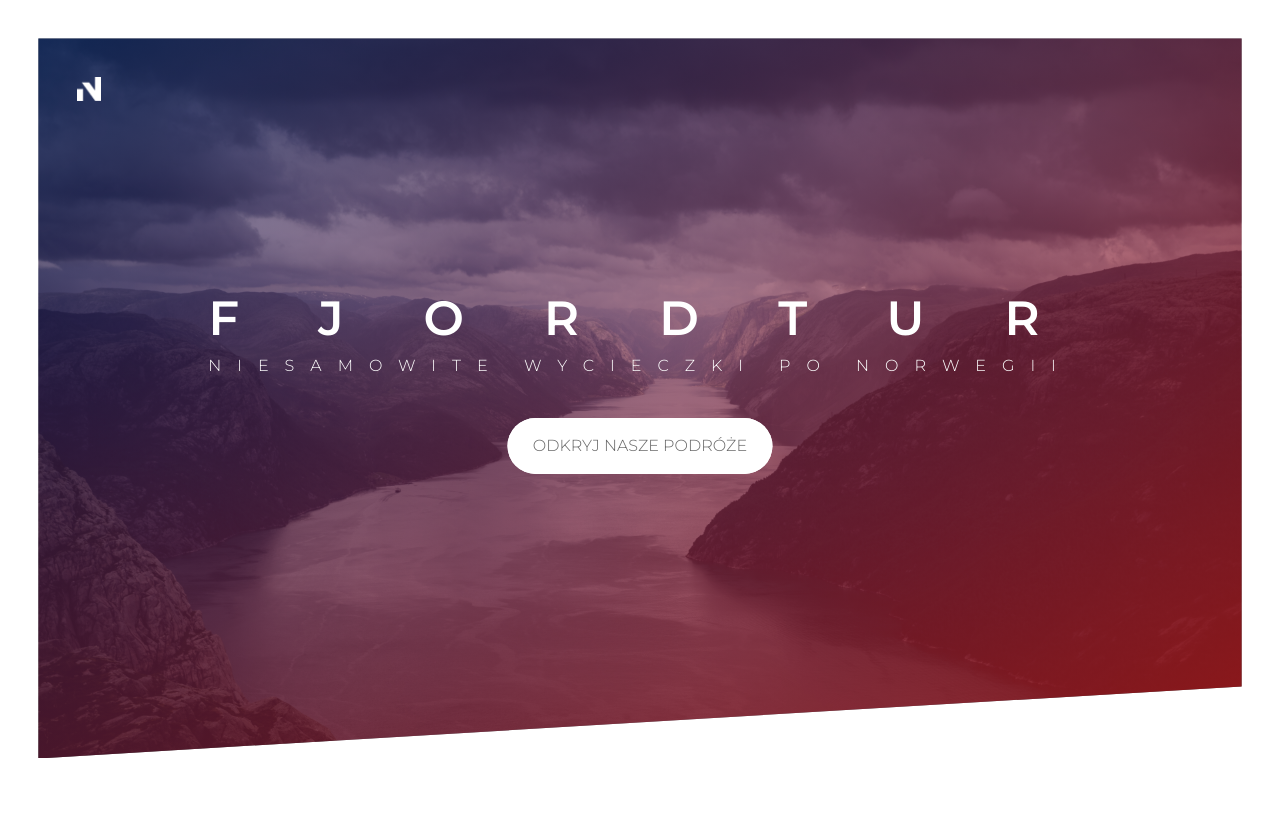
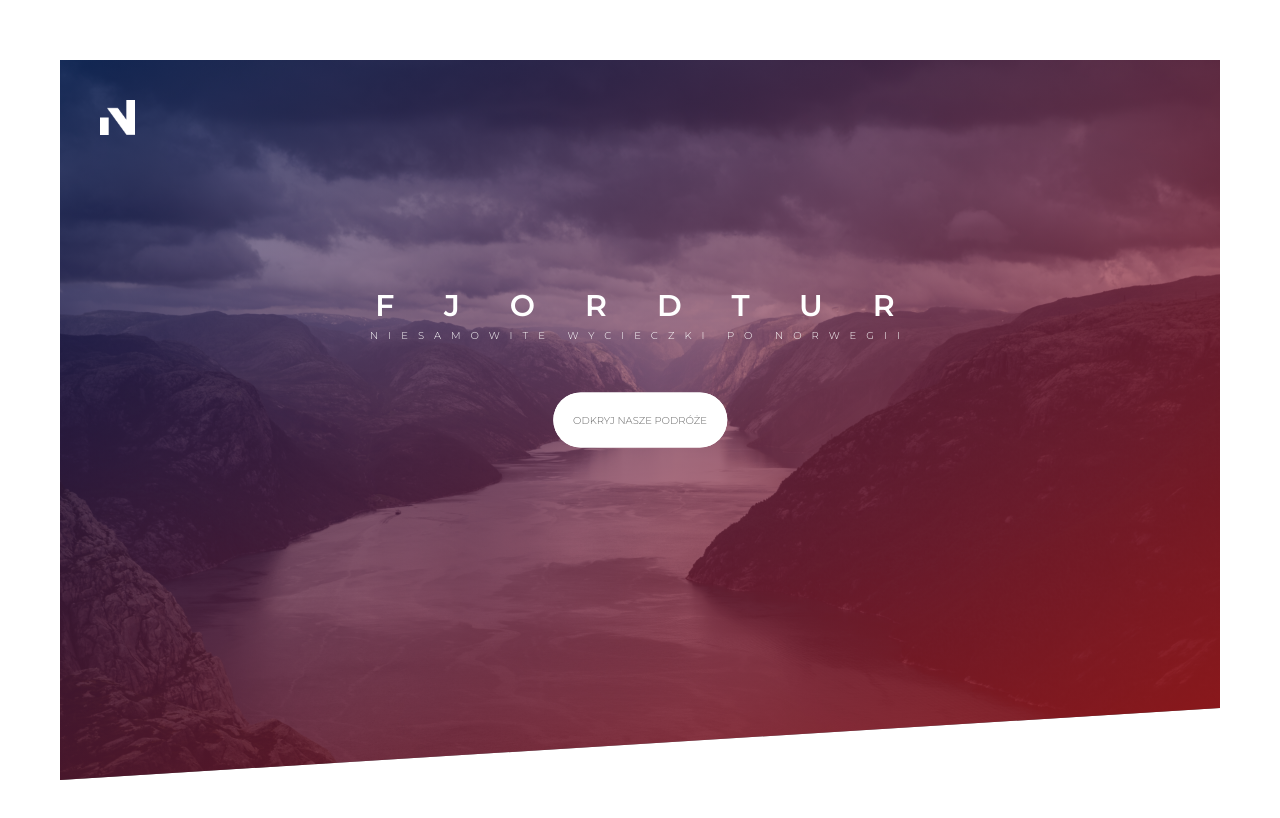
Before and after one commit to cezary-walczak/css-advanced, a plain HTML site: page index.html in a window 1280 px wide. Drawn offline with Linux system fonts and the light colour scheme.

Commit message:
bem style

```diff
--- a/index.html
+++ b/index.html
@@ -13,19 +13,23 @@
   <!-- F02728 -->
   <!-- 002368 -->
   <style>
-    * {
+    *,
+    *::after,
+    *::before {
       margin: 0;
       padding: 0;
       border: 0;
-      box-sizing: border-box;
+      box-sizing: inherit;
     }
+    html,
     body {
       font-family: "Montserrat", sans-serif;
       font-weight: 300;
-      font-size: 1rem;
+      font-size: 62.5%;
       line-height: 1.5;
       color: #666;
-      padding: 3vw;
+      padding: 3rem;
+      box-sizing: border-box;
     }
     .header {
       height: 90vh;
@@ -35,36 +39,37 @@
       clip-path: polygon(0 0, 100% 0, 100% 90%, 0 100%);
       position: relative;
     }
-    .logo-box {
+    .header__logo-box {
       position: absolute;
-      top: 3vw;
-      left: 3vw;
+      top: 4rem;
+      left: 4rem;
     }
-      .logo {
-        height: 3vh;
+      .header__logo {
+        height: 3.5rem;
       }
 
-    .text-box {
+    .header__text-box {
       position: absolute;
       top: 50%;
       left: 50%;
       transform: translate(-50%, -50%);
       text-align: center;
     }
-      .header-primary {
+      .heading-primary {
         color: #fff;
         text-transform: uppercase;
         backface-visibility: hidden;      /* removing 'thin' of rotated */
+        margin-bottom: 6rem;
       }
-        .header-primary-main {
+        .heading-primary--main {
           display: block;
           font-size: 3rem;
           font-weight: 600;
           letter-spacing: 5rem;
-          padding-left: 3rem;
+          padding-left: 4rem;
           animation: moveDownHeaderPrimaryMain 1s ease-out;
         }
-        .header-primary-sub {
+        .heading-primary--sub {
           display: block;
           font-size: 1rem;
           font-weight: 300;
@@ -79,27 +84,27 @@
           text-decoration: none;
           font-weight: 300;
           font-size: 1rem;
-          padding: 2vh 2vw;
-          margin: 5vh 5vw;
+          padding: 2rem 2rem;
+          margin: 5rem 5rem;
           display: inline-block;
-          border-radius: 100px;
+          border-radius: 10rem;
           transition: all .2s;
           position: relative;
         }
         .btn:hover {
           transform: translateY(-2px);
-          box-shadow: 0 10px 20px rgba(0,0,0,.2);
+          box-shadow: 0 1rem 2rem rgba(0,0,0,.2);
         }
         .btn:active {
           transform: translateY(-1px);
-          box-shadow: 0 5px 10px rgba(0,0,0,.2);
+          box-shadow: 0 .5rem 1rem rgba(0,0,0,.2);
         }
         .btn::after {
           content: "";
           display: inline-block;
           height: 100%;
           width: 100%;
-          border-radius: 100px;
+          border-radius: 10rem;
           position: absolute;
           top: 0;
           left: 0;
@@ -111,25 +116,25 @@
           opacity: 0;
 
         }
-          .btn-animated {
+          .btn--animated {
             animation: moveUpHeaderBtn 1s ease-out 0.5s;
             animation-fill-mode: backwards; /* apply styles before animation starts */
           }
-          .btn-white {
+          .btn--white {
             background-color: #fff;
             color: #666;
           }
-          .btn-white::after {
+          .btn--white::after {
             background-color: #fff;
           }
 
     @keyframes moveDownHeaderPrimaryMain {
       0% {
         opacity: 0;
-        transform: translateY(-10vh)
+        transform: translateY(-10rem)
       }
       80% {
-        transform: translateY(1vh)
+        transform: translateY(1rem)
       }
       100% {
         opacity: 1;
@@ -139,10 +144,10 @@
     @keyframes moveDownHeaderPrimarySub {
       0% {
         opacity: 0;
-        transform: translateY(-5vh)
+        transform: translateY(-5rem)
       }
       80% {
-        transform: translateY(1vh)
+        transform: translateY(1rem)
       }
       100% {
         opacity: 1;
@@ -152,10 +157,10 @@
     @keyframes moveUpHeaderBtn {
       0% {
         opacity: 0;
-        transform: translateY(5vh)
+        transform: translateY(5rem)
       }
       80% {
-        transform: translateY(-1vh)
+        transform: translateY(-1rem)
       }
       100% {
         opacity: 1;
@@ -166,15 +171,15 @@
 
   <div class="app">
     <header class="header">
-      <div class="logo-box">
-        <img src="imgs/logo.png" alt="Logo" class="logo">
+      <div class="header__logo-box">
+        <img src="imgs/logo.png" alt="Logo" class="header__logo">
       </div>
 
-      <div class="text-box">
-        <h1 class="header-primary">
-          <span class="header-primary-main">Fjordtur</span>
-          <span class="header-primary-sub">niesamowite wycieczki po norwegii</span>
-          <a href="#" class="btn btn-white btn-animated">Odkryj nasze podróże</a>
+      <div class="header__text-box">
+        <h1 class="heading-primary">
+          <span class="heading-primary--main">Fjordtur</span>
+          <span class="heading-primary--sub">niesamowite wycieczki po norwegii</span>
+          <a href="#" class="btn btn--white btn--animated">Odkryj nasze podróże</a>
         </h1>
       </div>
 
```
